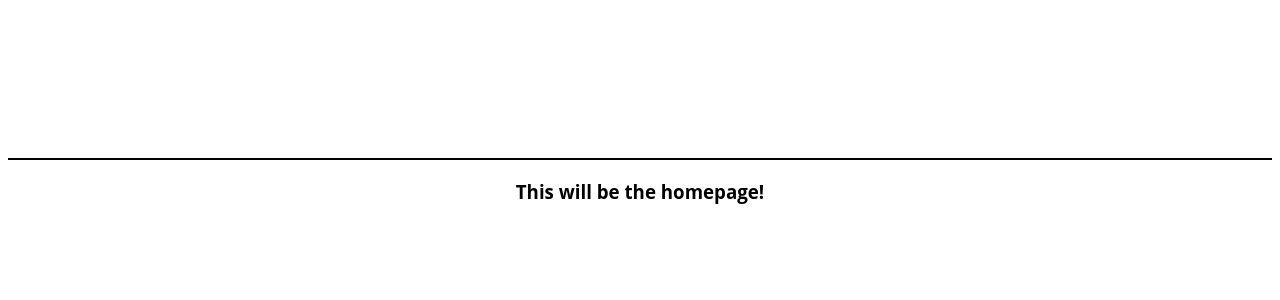
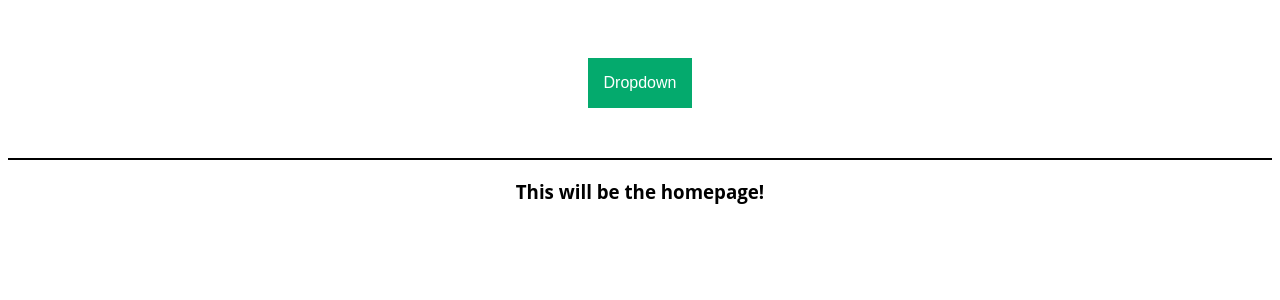
Before and after one commit to mmaustin/citizenship-questions-answers, a React (Create React App) app in the folder citizenship-frontend/: page / in a window 1280 px wide. Shown: the top 300 px of the page. Built offline with nearby package versions, Linux system fonts and the light colour scheme.

Commit message:
wrote prelim code for dropdown menu

```diff
--- a/citizenship-frontend/src/app/Navbar.js
+++ b/citizenship-frontend/src/app/Navbar.js
@@ -57,7 +57,12 @@ const Navbar = () => {
 
     return(
         <nav>
+            <div class="dropdown">
+                <button class="dropbtn">Dropdown</button>
+                <div class="dropdown-content">
 
+                </div>
+            </div>
         </nav>
     )
 
```
